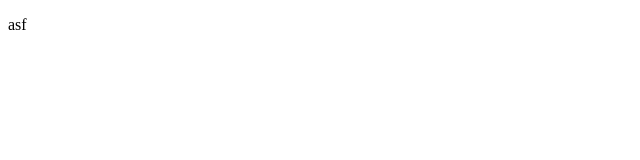
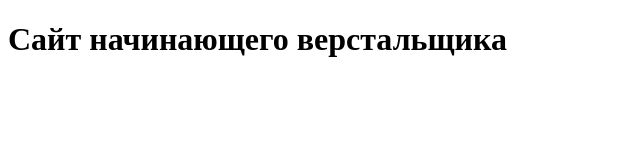
Before and after one commit to Momaesham/homework, a plain HTML site: page hw_1/index.html in a window 1280 px wide. Shown: the whole page, without its empty margins (0-640 px from the left). Drawn offline with Linux system fonts and the light colour scheme.

Commit message:
header update

```diff
--- a/hw_1/index.html
+++ b/hw_1/index.html
@@ -7,6 +7,8 @@
     <title>Document</title>
 </head>
 <body>
-    <P>asf</P>
+    <header>
+        <h1>Сайт начинающего верстальщика</h1>
+    </header>
 </body>
 </html>
```
